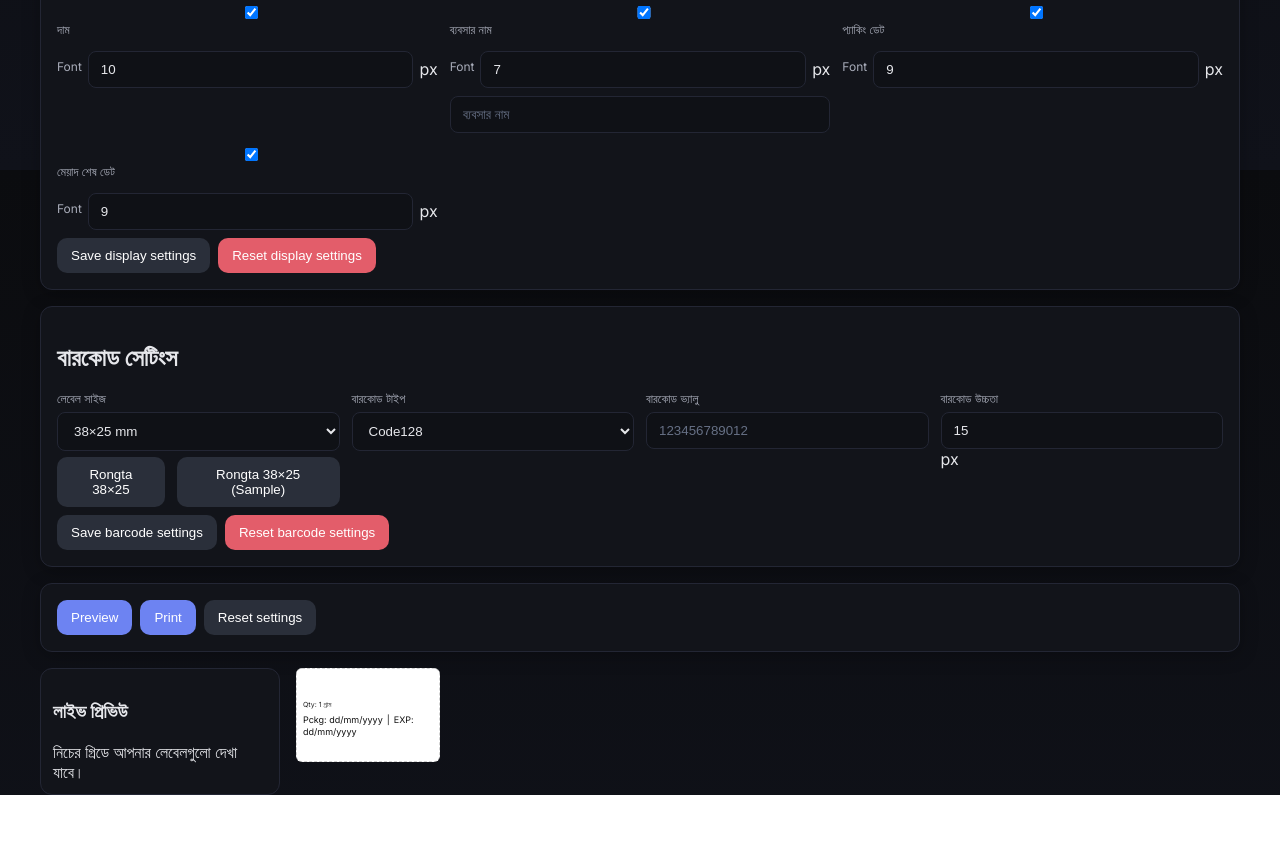
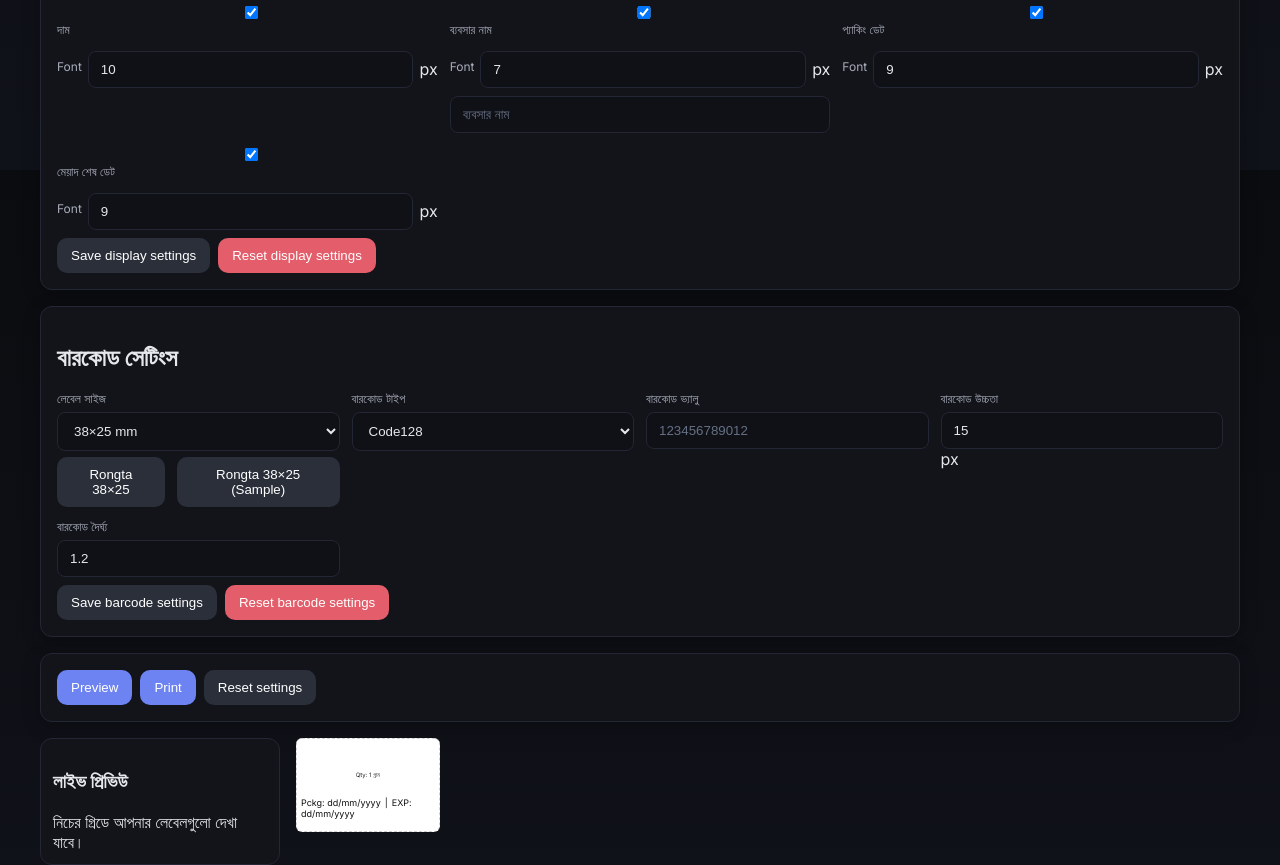
Before and after one commit to fazlyrabbi695/Label-Generator, a plain HTML site: page index.html in a window 1280 px wide. Shown: the part 630-1495 px from the top of the page. Before the commit the page ends 1425 px from the top, so only its background shows below. Drawn offline with Linux system fonts and the light colour scheme.

Commit message:
Label-Generator
V1.02

```diff
--- a/app.js
+++ b/app.js
@@ -135,6 +135,8 @@ function saveDisplaySettings(){
 }
 
 function resetDisplaySettings(){
+  const password = prompt('ডিসপ্লে সেটিংস রিসেট করবেন? পাসওয়ার্ড দিন:');
+  if(password === '123456'){
     // revert to defaults as defined in HTML (input default values)
     q('#showName').checked = true;
     q('#showVariation').checked = true;
@@ -153,6 +155,10 @@ function resetDisplaySettings(){
     // keep bizName but allow clearing if desired
     saveDisplaySettings();
     renderPreview();
+    alert('ডিসপ্লে সেটিংস রিসেট করা হয়েছে');
+  } else if(password !== null){
+    alert('ভুল পাসওয়ার্ড');
+  }
 }
 
 function saveBarcodeSettings(){
@@ -167,11 +173,17 @@ function saveBarcodeSettings(){
 }
 
 function resetBarcodeSettings(){
+  const password = prompt('বারকোড সেটিংস রিসেট করবেন? পাসওয়ার্ড দিন:');
+  if(password === '123456'){
     q('#labelSize').value = '38x25';
     q('#barcodeType').value = 'code128';
     q('#barcodeHeight').value = 15;
     saveBarcodeSettings();
     renderPreview();
+    alert('বারকোড সেটিংস রিসেট করা হয়েছে');
+  } else if(password !== null){
+    alert('ভুল পাসওয়ার্ড');
+  }
 }
 
 /* Products handling */
@@ -202,9 +214,13 @@ function onSaveCurrentProduct(){
 }
 
 function onClearSaved(){
-  if(confirm('লোকাল স্টোরেজে সেভ করা সব প্রোডাক্ট মুছে ফেলবেন?')){
+  const password = prompt('লোকাল স্টোরেজে সেভ করা সব প্রোডাক্ট মুছে ফেলবেন? পাসওয়ার্ড দিন:');
+  if(password === '123456'){
     localStorage.removeItem(STORAGE_KEYS.products);
     renderSavedProducts();
+    alert('সব প্রোডাক্ট মুছে ফেলা হয়েছে');
+  } else if(password !== null){
+    alert('ভুল পাসওয়ার্ড');
   }
 }
 
@@ -232,9 +248,15 @@ function renderSavedProducts(){
       };
       const delBtn = document.createElement('button'); delBtn.className='btn btn-danger'; delBtn.textContent='Delete';
       delBtn.onclick = () => {
+        const password = prompt('প্রোডাক্ট মুছে ফেলবেন? পাসওয়ার্ড দিন:');
+        if(password === '123456'){
           const items = loadJSON(STORAGE_KEYS.products, []);
           saveJSON(STORAGE_KEYS.products, items.filter(i => i.id !== p.id));
           renderSavedProducts();
+          alert('প্রোডাক্ট মুছে ফেলা হয়েছে');
+        } else if(password !== null){
+          alert('ভুল পাসওয়ার্ড');
+        }
       };
       actions.appendChild(useBtn); actions.appendChild(delBtn);
       row.appendChild(actions);
@@ -365,6 +387,9 @@ function applyDataToLabel(el, data){
   const opts = barcodeOptions(data);
   try { JsBarcode(svg, data.barcode.value || '000000000000', opts); }
   catch(e){ svg.replaceWith(document.createElement('div')); }
+
+  // Auto-scale content to fit label size
+  autoScaleLabelContent(el, data);
 }
 
 function barcodeOptions(data){
@@ -457,7 +482,7 @@ function escapeHtml(str){
 }
 function formatCurrency(amount, mode){
   const val = amount; // tax calc can be added
-  return new Intl.NumberFormat('bn-BD', { style: 'currency', currency: 'BDT', maximumFractionDigits: 2 }).format(val) + (mode==='inc'?' (Inc)':' (Exc)');
+  return new Intl.NumberFormat('bn-BD', { style: 'currency', currency: 'BDT', maximumFractionDigits: 2 }).format(val);
 }
 function formatDate(iso){
   if(!iso) return '';
@@ -554,3 +579,72 @@ function getOrGenerateAutoBarcode(productKey){
   saveJSON(STORAGE_KEYS.autoBarcodes, map);
   return seed;
 }
+
+// Auto-scale label content to fit within label dimensions
+function autoScaleLabelContent(labelEl, data){
+  const { w, h } = mmFromValue(data.labelSize);
+
+  // Convert mm to pixels (approximate: 1mm ≈ 3.78px at 96dpi)
+  const labelWidthPx = w * 3.78;
+  const labelHeightPx = h * 3.78;
+
+  // Get all visible text elements
+  const textElements = [
+    { el: labelEl.querySelector('.l-biz'), weight: 1.2 },
+    { el: labelEl.querySelector('.l-name'), weight: 1.0 },
+    { el: labelEl.querySelector('.l-variation'), weight: 0.8 },
+    { el: labelEl.querySelector('.l-qty'), weight: 0.7 },
+    { el: labelEl.querySelector('.l-price'), weight: 0.9 },
+    { el: labelEl.querySelector('.l-dates'), weight: 0.6 }
+  ].filter(item => item.el && item.el.style.display !== 'none');
+
+  const barcodeEl = labelEl.querySelector('svg.barcode');
+  const hasBarcode = barcodeEl && barcodeEl.children.length > 0;
+
+  // Calculate available space
+  const padding = 4; // 4px padding
+  const availableWidth = labelWidthPx - (padding * 2);
+  const availableHeight = labelHeightPx - (padding * 2);
+
+  // Reserve space for barcode (if present)
+  const barcodeHeight = hasBarcode ? Math.min(data.barcode.height, availableHeight * 0.4) : 0;
+  const textAreaHeight = availableHeight - barcodeHeight - 2; // 2px gap
+
+  // Calculate total text content height needed
+  let totalTextHeight = 0;
+  textElements.forEach(item => {
+    const fontSize = parseInt(item.el.style.fontSize) || 10;
+    totalTextHeight += fontSize * item.weight;
+  });
+
+  // Calculate scale factor
+  const heightScale = textAreaHeight / totalTextHeight;
+  const widthScale = availableWidth / (availableWidth * 1.1); // Allow some overflow tolerance
+  const scale = Math.min(heightScale, widthScale, 1.0); // Don't scale up, only down
+
+  // Apply scaling if needed
+  if(scale < 0.95) { // Only scale if significant reduction needed
+    textElements.forEach(item => {
+      const currentFontSize = parseInt(item.el.style.fontSize) || 10;
+      const newFontSize = Math.max(6, Math.floor(currentFontSize * scale));
+      item.el.style.fontSize = `${newFontSize}px`;
+    });
+
+    // Scale barcode if present
+    if(hasBarcode && barcodeEl) {
+      const currentHeight = data.barcode.height;
+      const newHeight = Math.max(10, Math.floor(currentHeight * scale));
+      barcodeEl.style.height = `${newHeight}px`;
+      barcodeEl.style.width = '100%';
+    }
+  }
+
+  // Ensure label uses full available space efficiently
+  labelEl.style.display = 'flex';
+  labelEl.style.flexDirection = 'column';
+  labelEl.style.justifyContent = 'space-between';
+  labelEl.style.alignItems = 'center';
+  labelEl.style.padding = `${padding}px`;
+  labelEl.style.boxSizing = 'border-box';
+  labelEl.style.overflow = 'hidden';
+}
--- a/index.html
+++ b/index.html
@@ -171,6 +171,10 @@
             <label>বারকোড উচ্চতা</label>
             <input id="barcodeHeight" type="number" min="10" max="80" value="15" /> px
           </div>
+          <div>
+            <label>বারকোড দৈর্ঘ্য</label>
+            <input id="barcodeWidth" type="number" min="0.5" max="3" step="0.1" value="1.2" />
+          </div>
         </div>
         <div class="row" style="margin-top: 8px; gap: 8px">
           <button id="saveBarcodeSettings" class="btn btn-secondary" type="button">Save barcode settings</button>
```
Also changed, not shown: styles.css (line endings or trailing spaces). Lines whose indentation alone changed are shown as unchanged.
